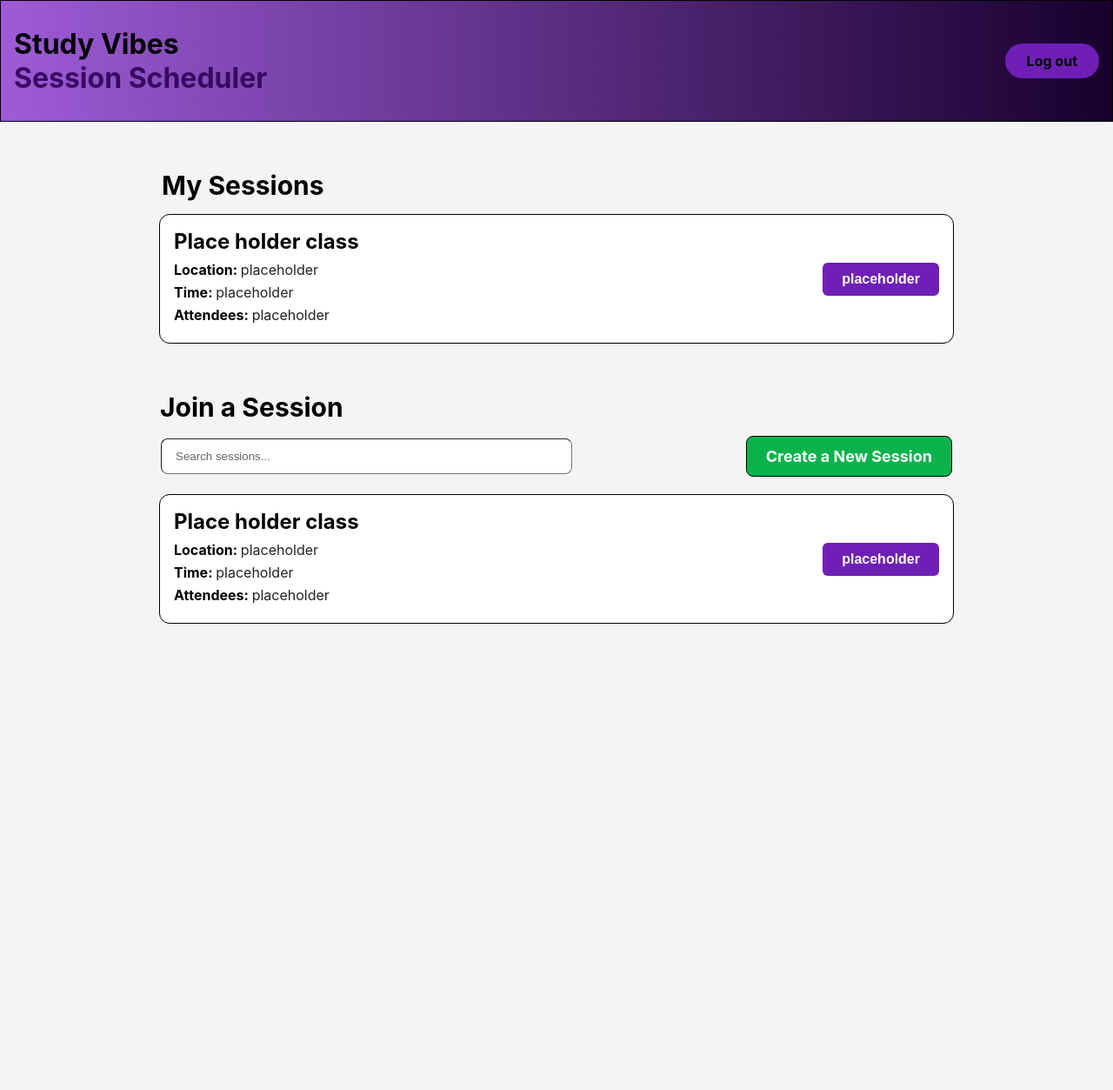
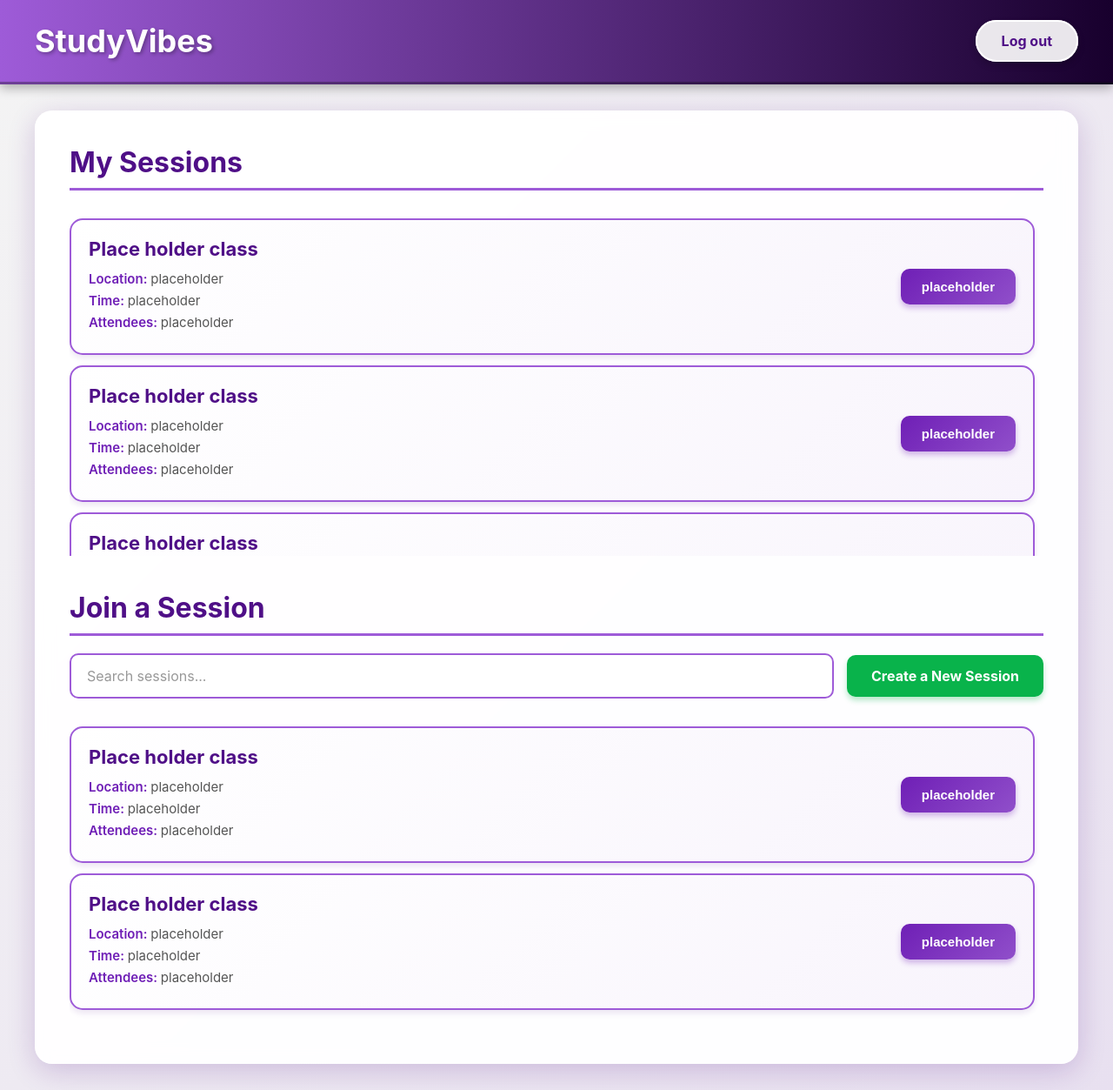
Before and after one commit to Table-Titans/chill_app, a Flask app: page / in a window 1280 px wide. Shown: the whole page at 87% size. Before the commit the page ends 717 px from the top, so only its background shows below. Run offline with Flask 3, Linux system fonts and the light colour scheme; some libraries are stand-ins or nearby versions.

Commit message:
fixing git

```diff
--- a/static/css/style.css
+++ b/static/css/style.css
@@ -106,11 +106,12 @@ body {
     display: flex;
     justify-content: space-between;
     align-items: center;
-    padding: 30px 15px; /* Reduced horizontal padding */
+    padding: 25px 40px;
     background: linear-gradient(to right, #9e5bd8, #18002d);
-    border-color: black;
-    border-width: 1.5px;
-    border-style: solid;
+    border-bottom: 3px solid rgba(0, 0, 0, 0.3);
+    box-shadow: 0 4px 12px rgba(0, 0, 0, 0.3);
+    position: relative;
+    z-index: 10;
 }
 
 .navbar_brand {
@@ -119,105 +120,194 @@ body {
 }
 
 .brand_title {
-    font-size: 32px;
+    font-size: 36px;
     font-weight: bold;
-    color: black;
+    color: white;
+    text-shadow: 2px 2px 4px rgba(0, 0, 0, 0.3);
 }
 
 .brand_subtitle {
     font-size: 32px;
     color: #390860;
     font-weight: bold;
-
 }
 
 .logout-button {
-    background-color: #6f1fb6; /* Darker purple from your navbar gradient */
-    color: black;
-    padding: 10px 25px;
-    border: none;
-    border-radius: 50px; /* This creates the pill shape */
+    background-color: rgba(255, 255, 255, 0.9);
+    color: #4f0f87;
+    padding: 12px 28px;
+    border: 2px solid white;
+    border-radius: 50px;
     font-size: 16px;
     font-weight: bold;
     cursor: pointer;
-    text-decoration: none; /* In case you use an <a> tag styled as a button */
-    transition: background-color 0.3s ease;
+    text-decoration: none;
+    transition: all 0.3s ease;
+    box-shadow: 0 4px 8px rgba(0, 0, 0, 0.2);
 }
 
 .logout-button:hover {
-    background-color: #7e2cc7; /* A slightly lighter purple for the hover effect */
+    background-color: white;
+    color: #7605da;
+    transform: translateY(-2px);
+    box-shadow: 0 6px 12px rgba(0, 0, 0, 0.3);
 }
 
 /* ====== DASHBOARD STYLES ====== */
-.my_sessions{
-    max-width: 940px; /* Same as .session_card */
-    margin: 40px auto 0; /* Center it like the card */
-    padding: 15px 16px; /* Align with card's internal padding */
-    box-sizing: border-box; /* Include padding in the width calculation */
-    font-size: 30px
+.dashboard-body {
+    position: relative;
+    min-height: 100vh;
+    overflow-x: hidden;
+    background: linear-gradient(135deg, #f4f4f4 0%, #e8e0f0 100%);
 }
 
-.join_session {
-    max-width: 940px; /* Same as .session_card */
-    margin: 40px auto 0; /* Center it like the card */
-    padding: 15px 14px; /* Align with card's internal padding */
-    box-sizing: border-box; /* Include padding in the width calculation */
-    font-size: 30px
+.dashboard-background {
+    display: none;
+}
+
+.dashboard-container {
+    padding: 30px 20px;
+    max-width: 1200px;
+    margin: 0 auto;
+}
+
+.dashboard-content {
+    background: rgba(255, 255, 255, 0.95);
+    border-radius: 20px;
+    padding: 40px;
+    box-shadow: 0 8px 32px rgba(79, 15, 135, 0.2);
+    backdrop-filter: blur(10px);
+}
+
+.sessions-section {
+    margin-bottom: 40px;
+}
+
+.sessions-section:last-child {
+    margin-bottom: 0;
+}
+
+.section-title {
+    font-size: 32px;
+    font-weight: bold;
+    color: #4f0f87;
+    margin: 0 0 20px 0;
+    padding-bottom: 10px;
+    border-bottom: 3px solid #9e5bd8;
+}
+
+.sessions-list {
+    max-height: 400px;
+    overflow-y: auto;
+    padding-right: 10px;
+    margin-bottom: 10px;
+}
+
+.sessions-list::-webkit-scrollbar {
+    width: 8px;
+}
+
+.sessions-list::-webkit-scrollbar-track {
+    background: rgba(158, 91, 216, 0.1);
+    border-radius: 10px;
+}
+
+.sessions-list::-webkit-scrollbar-thumb {
+    background: #9e5bd8;
+    border-radius: 10px;
+}
+
+.sessions-list::-webkit-scrollbar-thumb:hover {
+    background: #7605da;
+}
+
+/* Empty state for sessions list */
+.sessions-list:empty::after {
+    content: "No sessions available";
+    display: block;
+    text-align: center;
+    color: #999;
+    padding: 30px;
+    font-style: italic;
 }
 
 /* ====== Search + Create Row ====== */
 .search_create {
     display: flex;
     align-items: center;
-  gap: 200px;
-  max-width: 910px; /* Match the width of the titles */
-  margin: 0 auto 20px; /* Center the container and add bottom margin */
-  box-sizing: border-box; /* Ensure padding doesn't affect the max-width */
-
+    gap: 15px;
+    margin-bottom: 20px;
+    flex-wrap: wrap;
 }
 
 .search_bar {
     flex: 1;
-  padding: 12px 16px;
-  max-width:940px;
-  border-radius: 8px;
-  border-width:1px
+    min-width: 250px;
+    padding: 14px 18px;
+    border-radius: 10px;
+    border: 2px solid #9e5bd8;
+    font-size: 16px;
+    font-family: inter, sans-serif;
+    transition: all 0.3s ease;
+    background: white;
+}
+
+.search_bar:focus {
+    outline: none;
+    border-color: #7605da;
+    box-shadow: 0 0 0 3px rgba(158, 91, 216, 0.2);
 }
 
 .search_bar::placeholder {
-  color: #666;
+    color: #999;
 }
 
 /* Green "Create a New Session" button */
 .create_sessions {
-  background-color: #09b34b;      /* bright green like mockup */
+    background-color: #09b34b;
     color: white;
-  border: 1.5px solid black;
-  border-radius: 8px;
-  padding: 12px 22px;
+    border: none;
+    border-radius: 10px;
+    padding: 14px 28px;
     font-family: inter, sans-serif;
-  font-size: 18px;
+    font-size: 16px;
     font-weight: 700;
     cursor: pointer;
-  transition: background-color 0.2s ease, transform 0.05s ease;
+    transition: all 0.3s ease;
+    box-shadow: 0 4px 6px rgba(9, 179, 75, 0.3);
+    white-space: nowrap;
 }
 
-.create_sessions:hover { background-color: #0acb55; }
-.create_sessions:active { transform: translateY(1px); box-shadow: 0 3px 0 rgba(0,0,0,0.35); }
+.create_sessions:hover {
+    background-color: #0acb55;
+    transform: translateY(-2px);
+    box-shadow: 0 6px 12px rgba(9, 179, 75, 0.4);
+}
+
+.create_sessions:active {
+    transform: translateY(0);
+    box-shadow: 0 2px 4px rgba(9, 179, 75, 0.3);
+}
 
 /* ====== SESSION CARD STYLES ====== */
 .session_card {
-  background-color: #fff;
-  border: 1.5px solid black;
-  border-radius: 12px;
-  padding: 16px;
+  background: linear-gradient(135deg, #ffffff 0%, #f8f4fc 100%);
+  border: 2px solid #9e5bd8;
+  border-radius: 15px;
+  padding: 20px;
   margin: 12px 0;
   display: flex;
   align-items: center;
-  gap: 16px;
-  max-width: 880px;
+  gap: 20px;
   font-family: inter, sans-serif;
-  margin: auto;
+  transition: all 0.3s ease;
+  box-shadow: 0 4px 6px rgba(79, 15, 135, 0.1);
+}
+
+.session_card:hover {
+  transform: translateY(-2px);
+  box-shadow: 0 8px 16px rgba(79, 15, 135, 0.2);
+  border-color: #7605da;
 }
 
 /* Keep text on left and button on right */
@@ -227,43 +317,51 @@ body {
 
 /* TEXT STYLING */
 .session_card h1 {
-  margin: 0 0 8px 0;
-  font-size: 24px;
+  margin: 0 0 12px 0;
+  font-size: 22px;
   font-weight: bold;
-  color: black;
+  color: #4f0f87;
 }
 
 .session_card p {
   margin: 6px 0;
-  font-size: 16px;
-  font-weight: bold;
-  color: black;
+  font-size: 15px;
+  font-weight: 600;
+  color: #6f1fb6;
 }
 
 .session_card p span {
   font-weight: 400;
-  color: #222;
+  color: #555;
 }
 
 /* ACTION BUTTON */
 .action {
-  background-color: #6f1fb6;
+  background: linear-gradient(135deg, #6f1fb6 0%, #904fca 100%);
   color: white;
-  padding: 10px 22px;
+  padding: 12px 24px;
   border: none;
-  border-radius: 6px;
-  font-size: 16px;
+  border-radius: 10px;
+  font-size: 15px;
   font-weight: bold;
   cursor: pointer;
-  transition: background-color 0.3s ease;
+  transition: all 0.3s ease;
+  box-shadow: 0 4px 6px rgba(111, 31, 182, 0.3);
+  white-space: nowrap;
 }
 
 .action:hover {
-  background-color: #904fca;
+  transform: translateY(-2px);
+  box-shadow: 0 6px 12px rgba(111, 31, 182, 0.4);
+}
+
+.action:active {
+  transform: translateY(0);
+  box-shadow: 0 2px 4px rgba(111, 31, 182, 0.3);
 }
 
 /* RESPONSIVE ADJUSTMENT */
-@media (max-width: 600px) {
+@media (max-width: 768px) {
   .session_card {
     flex-direction: column;
     align-items: flex-start;
@@ -271,5 +369,27 @@ body {
 
   .session_card > div:last-child {
     margin-left: 0;
+    width: 100%;
+  }
+
+  .action {
+    width: 100%;
+  }
+
+  .dashboard-content {
+    padding: 25px;
+  }
+
+  .search_create {
+    flex-direction: column;
+    gap: 10px;
+  }
+
+  .search_bar {
+    width: 100%;
+  }
+
+  .create_sessions {
+    width: 100%;
   }
 }
--- a/templates/main_dashboard.html
+++ b/templates/main_dashboard.html
@@ -6,24 +6,36 @@
   <title>{% block title %}Dashboard{% endblock %}</title>
   <link rel="stylesheet" href="{{ url_for('static', filename='css/style.css') }}">
 </head>
-<body>
+<body class="dashboard-body">
+  <div class="dashboard-background"></div>
   {% include "partials/navbar.html" %}
 
-  <main class="container">
+  <main class="dashboard-container">
+    <div class="dashboard-content">
 
-    <h2 class="my_sessions">My Sessions</h2>
-        {% include "partials/session_card.html" %}
+      <!-- My Sessions Section -->
+      <section class="sessions-section">
+        <h2 class="section-title">My Sessions</h2>
+        <div class="sessions-list">
+          {% include "partials/session_card.html" %}
+          {% include "partials/session_card.html" %}
+          {% include "partials/session_card.html" %}
+        </div>
+      </section>
 
-    <h2 class="join_session">Join a Session</h2>
-    <div class="search_create">
-        <input type="text" placeholder="Search sessions..." class="search_bar">
-        <button class="create_sessions">Create a New Session</button>
+      <!-- Join a Session Section -->
+      <section class="sessions-section">
+        <h2 class="section-title">Join a Session</h2>
+        <div class="search_create">
+          <input type="text" placeholder="Search sessions..." class="search_bar">
+          <button class="create_sessions">Create a New Session</button>
+        </div>
+        <div class="sessions-list">
+          {% include "partials/session_card.html" %}
+          {% include "partials/session_card.html" %}
+        </div>
+      </section>
     </div>
-        {% include "partials/session_card.html" %}
   </main>
-
-
-
-
 </body>
 </html>
--- a/templates/partials/navbar.html
+++ b/templates/partials/navbar.html
@@ -1,7 +1,6 @@
 <div class="navbar">
   <div class="navbar_brand">
-    <span class="brand_title">Study Vibes</span>
-    <span class="brand_subtitle">Session Scheduler</span>
+    <span class="brand_title">StudyVibes</span>
   </div>
 
   <div class="navbar_actions">
```
Lines whose indentation alone changed are shown as unchanged.
